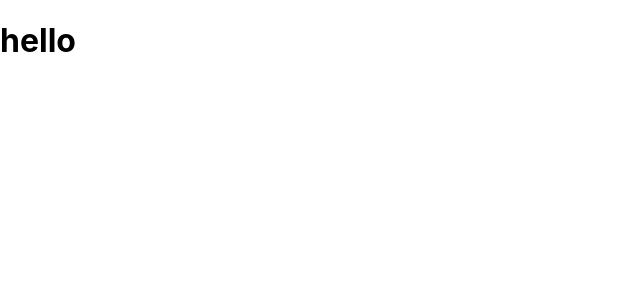
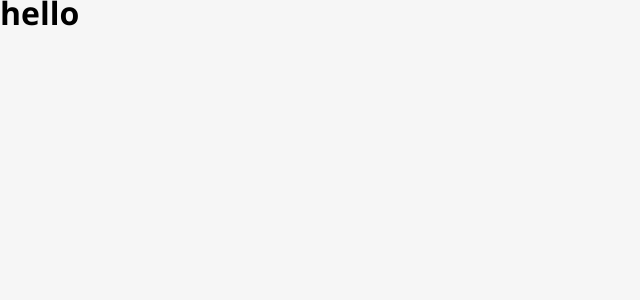
Before and after one commit to raihan-cse/todo-app, a React (Create React App) app: page / in a window 1280 px wide. Shown: the top 300 px of the page, without its empty margins (0-640 px from the left). Built offline with nearby package versions, Linux system fonts and the light colour scheme.

Commit message:
fonts, variable and nomalize css

```diff
--- a/src/index.css
+++ b/src/index.css
@@ -1,13 +1,25 @@
+@import url('https://fonts.googleapis.com/css2?family=Open+Sans:wght@400;700&display=swap');
+:root {
+  --open-sans: 'Open Sans', sans-serif;
+  --white: #ffffff;
+  --black: #000000;
+  --gray1: #F6F6F6;
+  --gray2: #FAFAFA;
+  --gray3: #ECECEC;
+}
+* {
+  margin: 0;
+  padding: 0;
+  box-sizing: border-box;
+}
+html {
+  font-size: 62.5%;
+}
 body {
-  margin: 0;
-  font-family: -apple-system, BlinkMacSystemFont, 'Segoe UI', 'Roboto', 'Oxygen',
-    'Ubuntu', 'Cantarell', 'Fira Sans', 'Droid Sans', 'Helvetica Neue',
-    sans-serif;
-  -webkit-font-smoothing: antialiased;
-  -moz-osx-font-smoothing: grayscale;
+  font-family: var(--open-sans);
+  font-weight: 400;
+  font-size: 1.6rem;
+  line-height: 2.6rem;
+  color: var(--black);
+  background: var(--gray1);
 }
-
-code {
-  font-family: source-code-pro, Menlo, Monaco, Consolas, 'Courier New',
-    monospace;
-}
```
